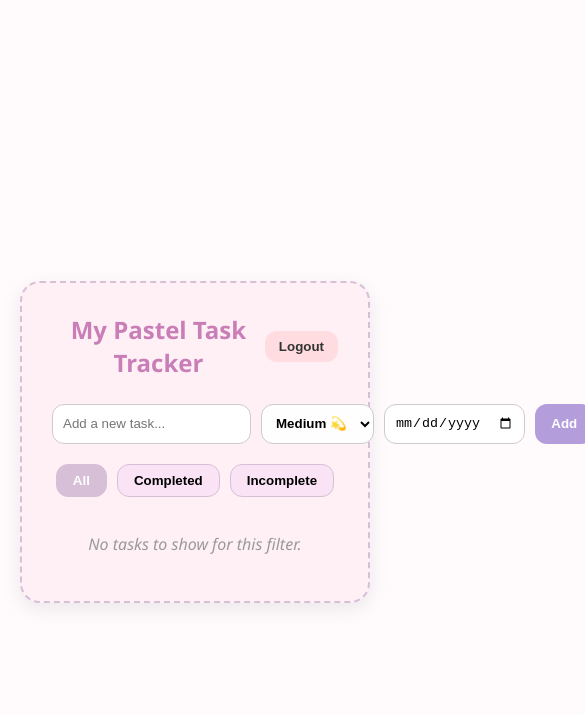
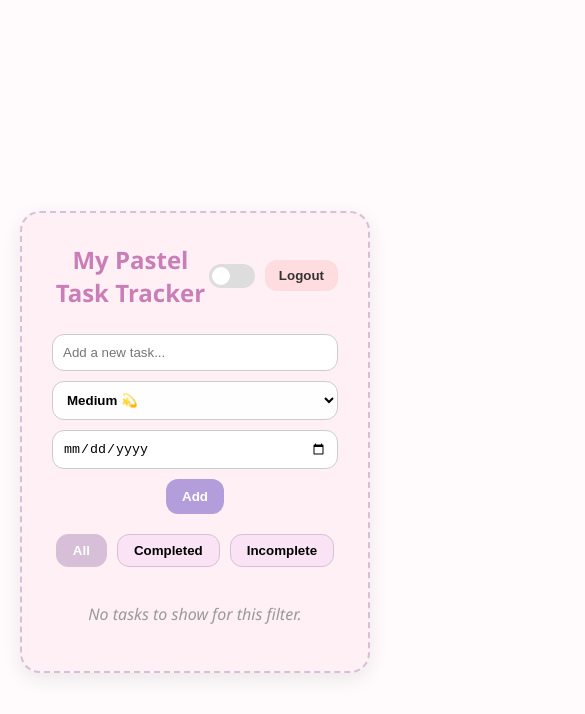
Before and after one commit to iqra-patel11/planner, a React (Create React App) app: page / in a window 390 px wide. Both pictures are taken after typing "Sample" into the empty fields and a click on the button "Login". Shown: the top 714 px of the page, 585 px wide, since content can reach past the window. Built offline with nearby package versions, Linux system fonts and the light colour scheme.

Commit message:
fix: improve add task form layout and responsiveness

```diff
--- a/src/App.js
+++ b/src/App.js
@@ -16,10 +16,17 @@ function App() {
   });
 
   const [filter, setFilter] = useState("all");
+  const [darkMode, setDarkMode] = useState(() => {
+    return localStorage.getItem("darkMode") === "true";
+  });
 
   useEffect(() => {
     localStorage.setItem("tasks", JSON.stringify(tasks));
   }, [tasks]);
+
+  useEffect(() => {
+    localStorage.setItem("darkMode", darkMode);
+  }, [darkMode]);
 
   const handleLogin = () => {
     setIsLoggedIn(true);
@@ -73,7 +80,7 @@ function App() {
   };
 
   return (
-    <div className="App">
+    <div className={`App ${darkMode ? "dark" : ""}`}>
       {!isLoggedIn ? (
         <Login onLogin={handleLogin} />
       ) : (
@@ -81,9 +88,19 @@ function App() {
           <div className="box">
             <div className="header">
               <h2>My Pastel Task Tracker</h2>
-              <button onClick={handleLogout} className="logout-btn">
-                Logout
-              </button>
+              <div className="right-header">
+                <label className="switch">
+                  <input
+                    type="checkbox"
+                    checked={darkMode}
+                    onChange={() => setDarkMode(!darkMode)}
+                  />
+                  <span className="slider"></span>
+                </label>
+                <button onClick={handleLogout} className="logout-btn">
+                  Logout
+                </button>
+              </div>
             </div>
 
             <form onSubmit={handleAddTask} className="add-task-form">
@@ -147,9 +164,7 @@ function App() {
                       {task.text}
                     </span>
                     {task.dueDate && (
-                      <span className="due-date">
-                        Due: {task.dueDate}
-                      </span>
+                      <span className="due-date">Due: {task.dueDate}</span>
                     )}
                     <span className={`priority-badge ${task.priority}`}>
                       {task.priority}
--- a/src/styles/App.css
+++ b/src/styles/App.css
@@ -57,9 +57,35 @@ body {
 
 .add-task-form {
   display: flex;
+  flex-wrap: wrap;
   gap: 10px;
   margin-bottom: 20px;
+  justify-content: center;
 }
+
+.add-task-form input[type="text"],
+.add-task-form select,
+.add-task-form input[type="date"] {
+  flex: 1 1 100%;
+  min-width: 150px;
+}
+
+.add-task-form button {
+  padding: 10px 16px;
+  border-radius: 12px;
+  background-color: #b39ddb;
+  border: none;
+  color: white;
+  font-weight: bold;
+  cursor: pointer;
+  transition: background 0.3s ease;
+  flex-shrink: 0;
+}
+
+.add-task-form button:hover {
+  background-color: #9575cd;
+}
+
 
 .add-task-form input {
   flex: 1;
@@ -190,3 +216,88 @@ body {
 .expired {
   background-color: #ffe2e2;
 }
+
+/* Dark mode toggle switch */
+.right-header {
+  display: flex;
+  gap: 10px;
+  align-items: center;
+}
+
+.switch {
+  position: relative;
+  display: inline-block;
+  width: 46px;
+  height: 24px;
+}
+
+.switch input {
+  opacity: 0;
+  width: 0;
+  height: 0;
+}
+
+.slider {
+  position: absolute;
+  cursor: pointer;
+  top: 0;
+  left: 0;
+  right: 0;
+  bottom: 0;
+  background-color: #ddd;
+  transition: 0.4s;
+  border-radius: 24px;
+}
+
+.slider:before {
+  position: absolute;
+  content: "";
+  height: 18px;
+  width: 18px;
+  left: 3px;
+  bottom: 3px;
+  background-color: white;
+  transition: 0.4s;
+  border-radius: 50%;
+}
+
+.switch input:checked + .slider {
+  background-color: #9575cd;
+}
+
+.switch input:checked + .slider:before {
+  transform: translateX(22px);
+}
+
+/* Dark Mode Theme */
+.App.dark {
+  background-color: #1e1e2f;
+  color: #f5f5f5;
+}
+
+.App.dark .box {
+  background-color: #2b2b3d;
+  border-color: #675a8f;
+}
+
+.App.dark .task {
+  background-color: #39314f;
+  border-color: #7564a2;
+}
+
+.App.dark .task.completed {
+  opacity: 0.5;
+}
+
+.App.dark .priority-badge.high {
+  background-color: #ff9ba8;
+  color: #fff;
+}
+.App.dark .priority-badge.medium {
+  background-color: #ffe285;
+  color: #000;
+}
+.App.dark .priority-badge.low {
+  background-color: #a1f4b5;
+  color: #004d1a;
+}
```
